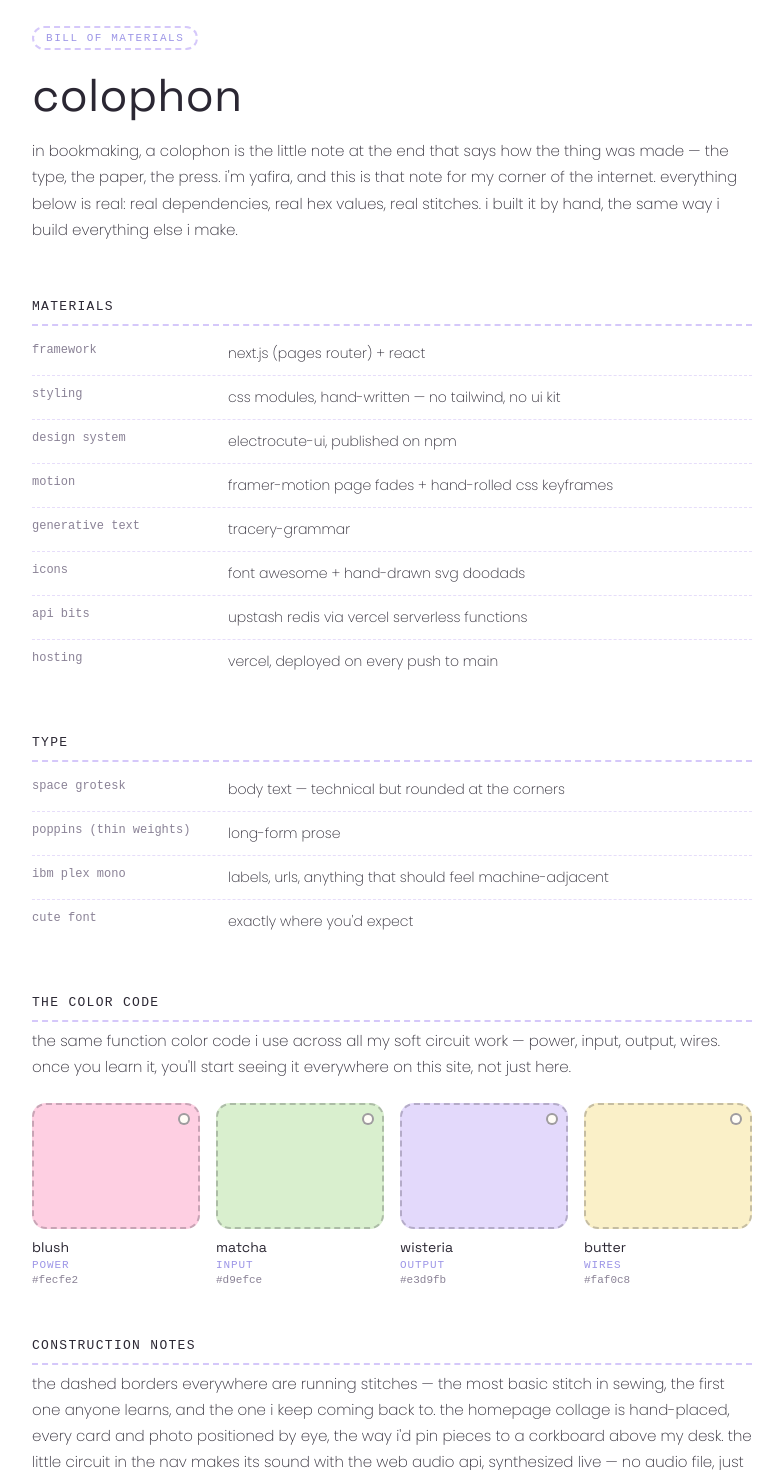
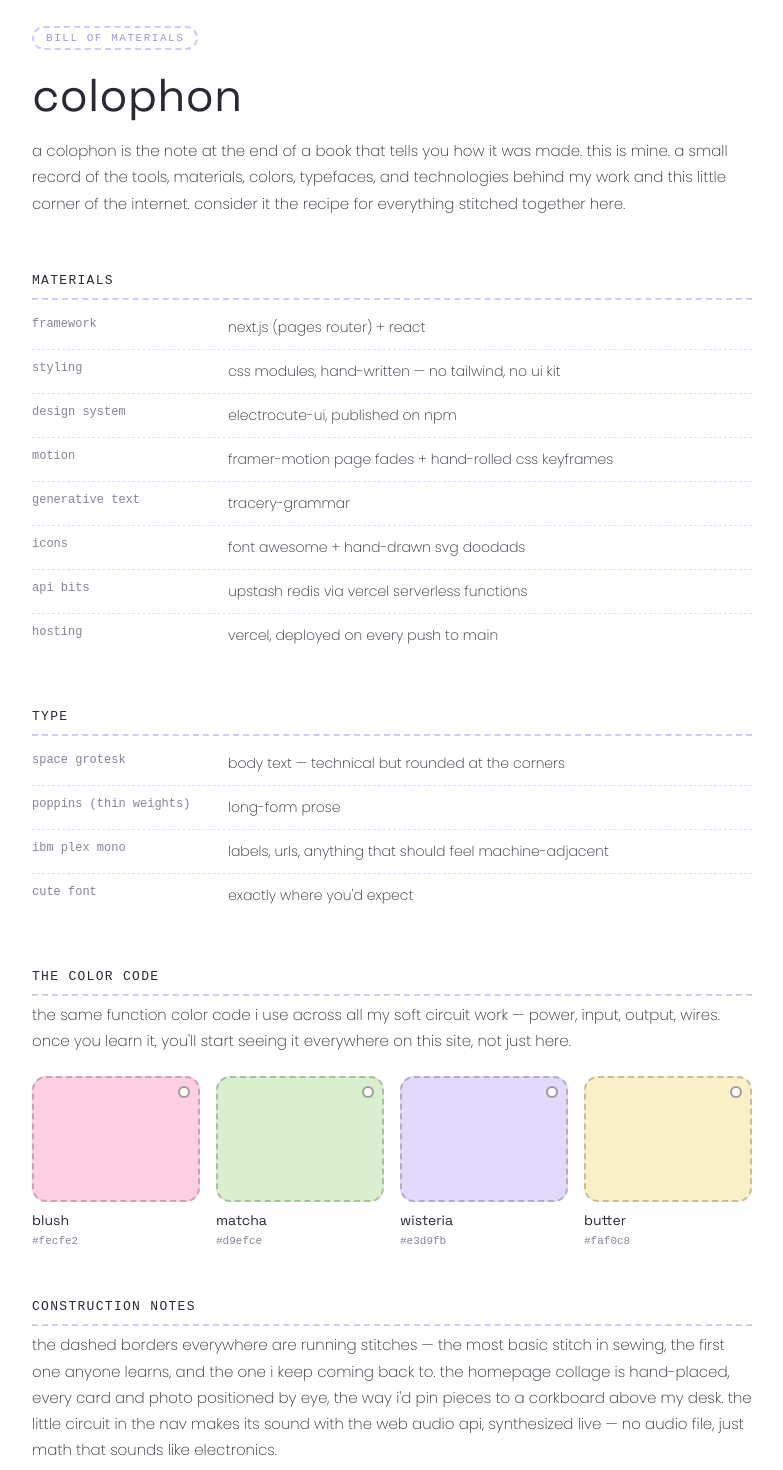
Before and after one commit to yafira/electrocute, a Next.js app: page /colophon in a window 1280 px wide. Shown: the part 260-1730 px from the top of the page, without its empty margins (248-1031 px from the left). Built offline with nearby package versions, Linux system fonts and the light colour scheme; a web font is replaced by a local one.

Commit message:
edited colophon

```diff
--- a/src/pages/colophon.jsx
+++ b/src/pages/colophon.jsx
@@ -26,10 +26,10 @@ const TYPEFACES = [
 ];
 
 const COLOR_CODE = [
-  { name: "blush", hex: "#fecfe2", role: "power" },
-  { name: "matcha", hex: "#d9efce", role: "input" },
-  { name: "wisteria", hex: "#e3d9fb", role: "output" },
-  { name: "butter", hex: "#faf0c8", role: "wires" },
+  { name: "blush", hex: "#fecfe2" },
+  { name: "matcha", hex: "#d9efce" },
+  { name: "wisteria", hex: "#e3d9fb" },
+  { name: "butter", hex: "#faf0c8" },
 ];
 
 export default function Colophon() {
@@ -55,12 +55,11 @@ export default function Colophon() {
           <span className={styles.eyebrow}>bill of materials</span>
           <h1>colophon</h1>
           <p>
-            in bookmaking, a colophon is the little note at the end that says
-            how the thing was made — the type, the paper, the press. i&apos;m
-            yafira, and this is that note for my corner of the internet.
-            everything below is real: real dependencies, real hex values, real
-            stitches. i built it by hand, the same way i build everything else i
-            make.
+            a colophon is the note at the end of a book that tells you how it
+            was made. this is mine. a small record of the tools, materials,
+            colors, typefaces, and technologies behind my work and this little
+            corner of the internet. consider it the recipe for everything
+            stitched together here.
           </p>
         </section>
 
```
